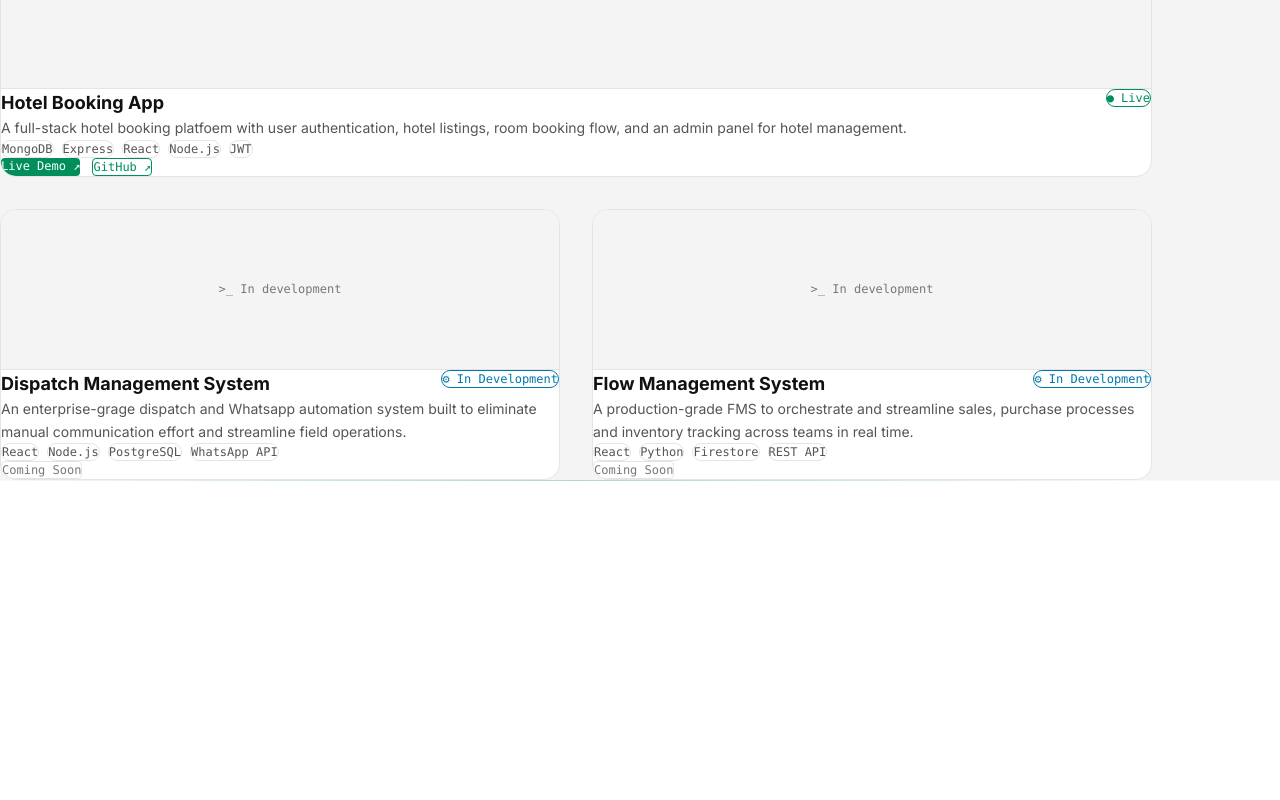
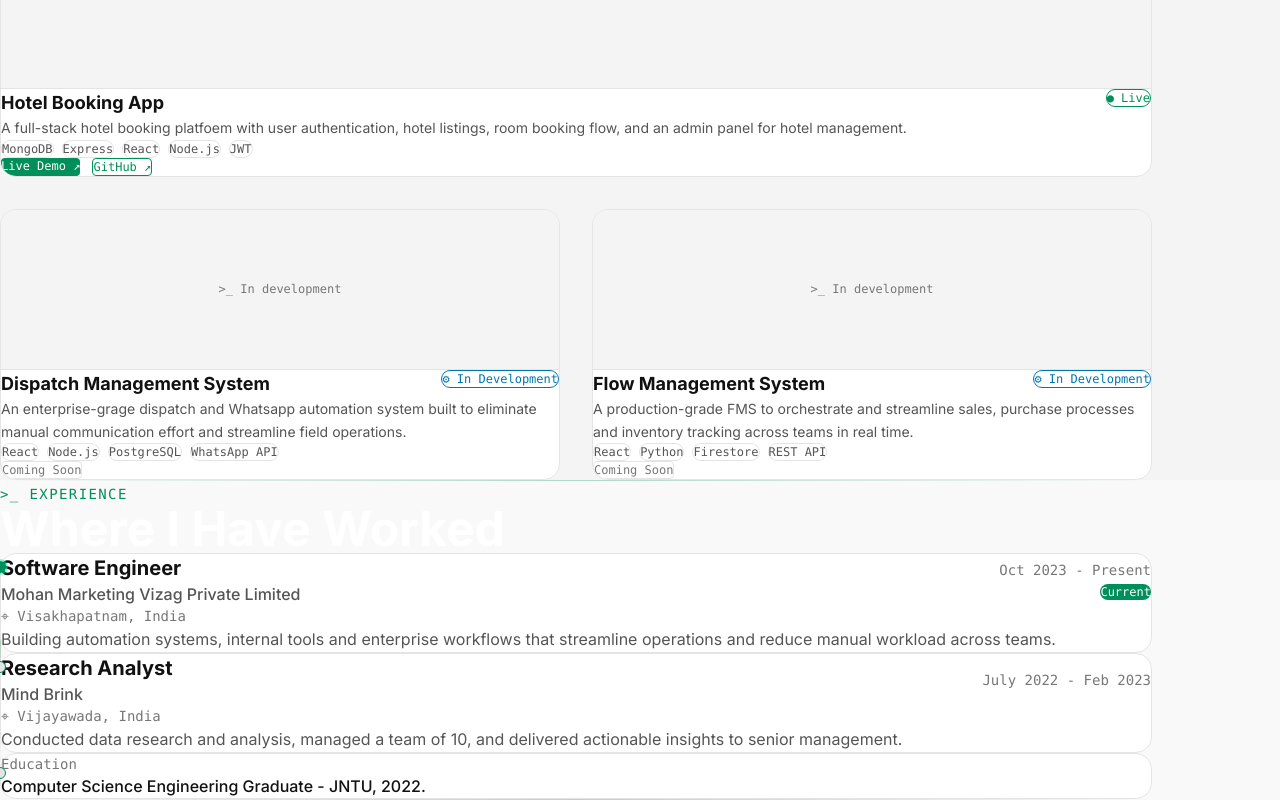
Before and after one commit to ShanmukhPudi/Shanmukh-portfolio, a React (Vite) app: page / in a window 1280 px wide. Shown: the part 2553-3353 px from the top of the page. Before the commit the page ends 3034 px from the top, so only its background shows below. Built offline with nearby package versions, Linux system fonts and the light colour scheme.

Commit message:
feat: experience section with vertical timeline

```diff
--- a/src/components/sections/Experience.jsx
+++ b/src/components/sections/Experience.jsx
@@ -0,0 +1,151 @@
+import { motion } from "framer-motion"
+import { EXPERIENCE, EDUCATION } from "../../constants"
+
+const containerVariants ={
+    hidden: {},
+    visible: {
+        transition: {
+            staggerChildren: 0.2,
+        },
+    },
+}
+
+const itemVariants ={
+    hidden: { opacity: 0, x: -30 },
+    visible: {
+        opacity: 1,
+        x: 0,
+        transition: { duration: 0.6, ease: "easeOut" },
+    },
+}
+
+const Experience = () => {
+    return (
+        <section
+            id="experience"
+            aria-label="Experience section"
+            className="py-32 px-12 md:px-20 max-w-6xl mx-auto w-full"
+        >
+            {/*section header*/}
+            <motion.div
+                initial={{ opacity: 0, y: 30 }}
+                whileInView={{ opacity: 1, y: 0 }}
+                viewport={{ once: true, amount: 0.2 }}
+                transition={{ duration: 0.6 }}
+                className="mb-16"
+            >
+                <span className="font-mono text-sm text-[#008f5a] dark:text-[#00ff9f] tracking-widest uppercase">
+                    {">_ experience"}
+                </span>
+                <h2 className="text-4xl md:text-5xl font-bold text-[#ffffff] dark:text-[#e8e8e8 mt-3]">
+                    Where I Have Worked
+                </h2>
+            </motion.div>
+
+            {/*timeline*/}
+            <motion.div
+                variants={containerVariants}
+                initial="hidden"
+                whileInView="visible"
+                viewport={{ once: true, amount: 0.1}}
+                className="relative flex flex-col gap-0"
+            >
+                {/*vertical line*/}
+                <div
+                    aria-label="true"
+                    className="absolute left-0 top-2 bottom-2 w-px bg-gradient-to-b from-[#008f5a] dark:from-[#00ff9f] via-[#e4e4e4] dark:via-[#1f1f1f] to transparent"
+                />
+
+                {EXPERIENCE.map((job) => (
+                    <motion.div
+                        key={job.id}
+                        variants={itemVariants}
+                        className="relative pl-10 pb-16 last:pb-0"
+                    >
+                        {/*timeline dot*/}
+                        <div
+                            aria-hidden="true"
+                            className="absolute left-0 top-2 -translate-x-1/2"
+                        >
+                            <span className="relative flex h-3 w-3">
+                                {job.current && (
+                                    <span className="animate-ping absolute inline-flex h-full w-full rounded-full bg-[#00ff9f] opacity-75" />
+                                )}
+                                <span className={`relative inline-flex rounded-full h-3 w-3 ${
+                                    job.current
+                                        ? "bg-[#008f5a] dark:bg-[#00ff9f]"
+                                        : "bg-[#e4e4e4] dark:bg-[#1f1f1f] border border-[#008f5a] dark:border-[#00ff9f]"
+                                }`}/>
+                            </span>
+                        </div>
+
+                        {/*content*/}
+                        <div className="p-8 rounded-2xl border border-[#e4e4e4] dark:border-[#1f1f1f] bg-white dark:bg-[#111111] hover:border-[#008f5a] dark:hover:border-[#00ff9f] transition-all duration-300 group">
+                            {/*top row*/}
+                            <div className="flex flex-col sm:flex-row sm:items-center justify-between gap-2 mb-3">
+                                <div>
+                                    <h3 className="text-xl font-bold text-[#111111] dark:text-[#e8e8e8] group-hover:text-[#008f5a] dark:group-hover:text-[#00ff9f] transition-colors duration-200">
+                                        {job.role}
+                                    </h3>
+                                    <p className="text-base text-[#555555] dark:text-[#a0a0a0] font-medium">
+                                        {job.company}
+                                    </p>
+                                </div>
+
+                                {/*duration & badge*/}
+                                <div className="flex flex-col items-start sm:items-end gap-1 shrink-0">
+                                    <span className="font-mono text-sm text-[#777777] dark:text-[$6b6b6b]">
+                                        {job.duration}
+                                    </span>
+                                    {job.current && (
+                                        <span className="text-xs font-mono px-2 py-0.5 rounded-full bg-[#008f5a] dark:bg-[#00ff9f] text-white dark:text-black">
+                                            Current
+                                        </span>
+                                    )}
+                                </div>
+                            </div>
+
+                            {/*location*/}
+                            <p className="text-sm font-mono text-[#777777] dark:text-[#6b6b6b] mb-4">
+                                ⌖ {job.location}
+                            </p>
+
+                            {/*summary*/}
+                            <p className="text-[#555555] dark:text-[#a0a0a0] leading-relaxed">
+                                {job.summary}
+                            </p>
+
+                        </div>
+                    </motion.div>
+                ))}
+
+                {/*education*/}
+                <motion.div
+                    variants={itemVariants}
+                    className="relative pl-10"
+                >
+                    {/*timeline dot*/}
+                    <div
+                        aria-hidden="true"
+                        className="absolute left-0 top-2 -translate-x-1/2"
+                    >
+                        <span className="relative inline-flex rounded-full h-3 w-3 bg-[#e4e4e4] dark:bg-[#1f1f1f] border border-[#008f5a] dark:border-[#00ff9f]" />
+                    </div>
+
+                    {/*content*/}
+                    <div className="p-8 rounded-2xl border border-[#e4e4e4] dark:border-[#1f1f1f] bg-white dark:bg-[#111111] hover:border-[#008f5a] dark:hover:border-[#00ff9f] transition-all duration-300">
+                        <p className="font-mono text-sm text-[#777777] dark:text-[#6b6b6b] mb-2">
+                            Education
+                        </p>
+                        <p className="text-[#111111] dark:text-[#e8e8e8] font-medium">
+                            {EDUCATION}
+                        </p>
+                    </div>
+                </motion.div>
+
+            </motion.div>
+        </section>
+    )
+}
+
+export default Experience
--- a/src/containers/HomeContainer.jsx
+++ b/src/containers/HomeContainer.jsx
@@ -2,6 +2,7 @@ import Hero from "../components/sections/Hero"
 import About from "../components/sections/About"
 import TechStack from "../components/sections/TechStack"
 import Projects from "../components/sections/Projects"
+import Experience from "../components/sections/Experience"
 import SectionDivider from "../components/ui/Sectiondivider"
 
 const HomeContainer = () => {
@@ -19,6 +20,8 @@ const HomeContainer = () => {
                 <Projects />
             </div>
             <SectionDivider />
+            <Experience />
+            <SectionDivider />
         </main>
     )
 }
```
